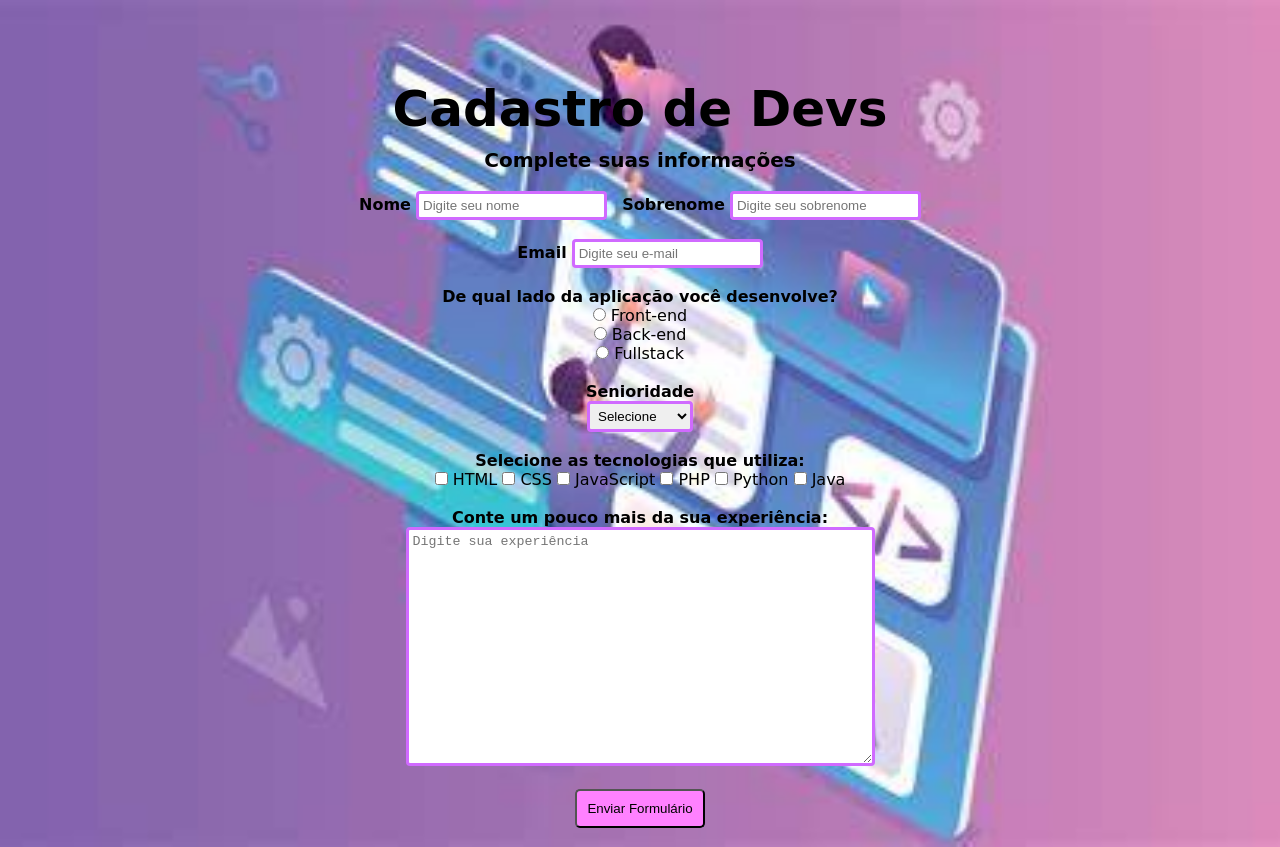
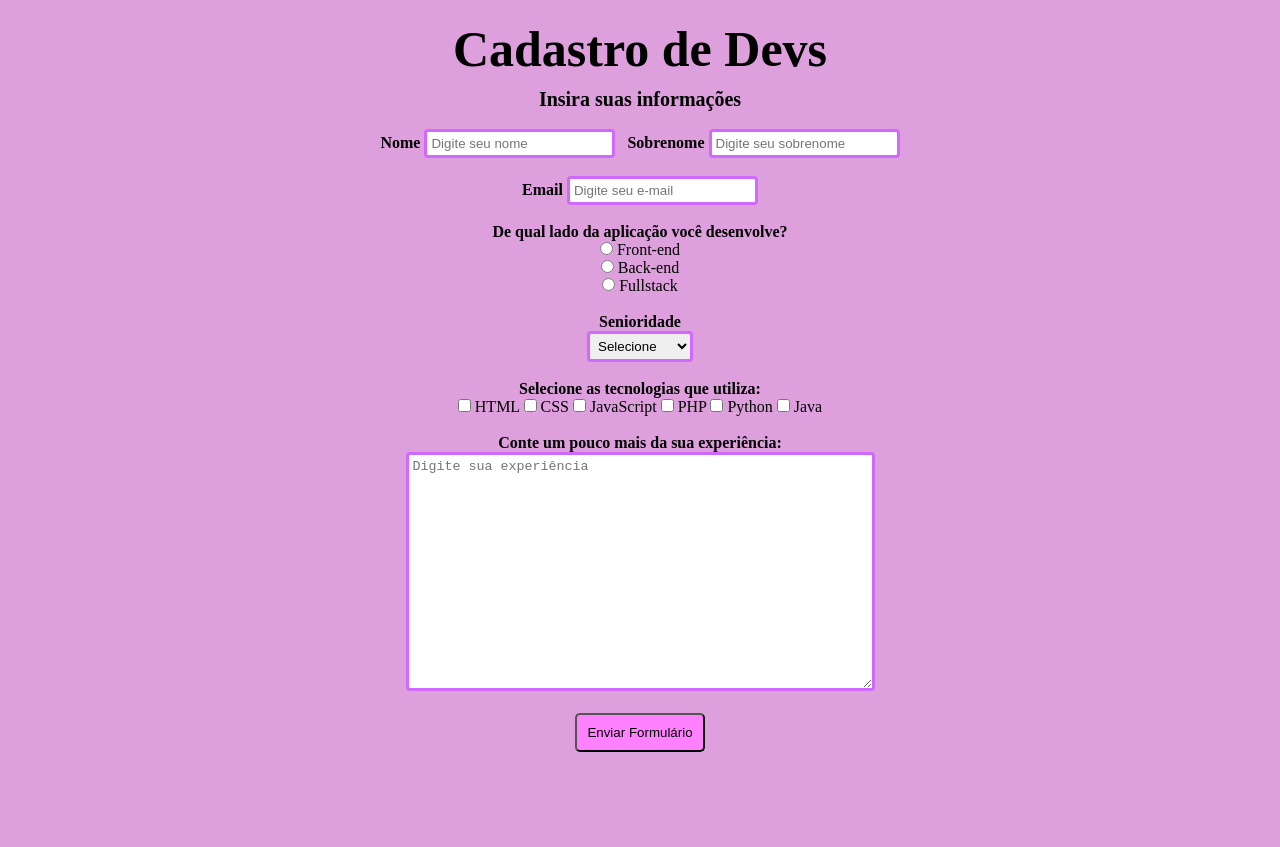
Before and after one commit to Herika30/Projeto-HTML-CSS, a plain HTML site: page index.html in a window 1280 px wide. After the commit the page ends 800 px from the top, so only its background shows below. Drawn offline with Linux system fonts and the light colour scheme.

Commit message:
Alterado a cor do background

```diff
--- a/CSS/estilo.css
+++ b/CSS/estilo.css
@@ -12,18 +12,19 @@
 
 /* Elemento de tag <body> */
 body {
-    background-image: url("../IMG/OIP.jpg");
+    background: plum;
     background-repeat: no-repeat;
     background-size: cover;
     background-position: center;
     text-align: center;
-    font-family: 'Dancing Script', cursive;
+    font-family: font-family: 'Bungee Shade', cursive;
+
 }
 
 /* Elementos com o ID "titulo" */
 #titulo {
     font-size: 50px;
-    padding-top: 80px;
+    padding-top: 20px;
 }
 
 /* Elementos com o ID "subtitulo" */
@@ -50,7 +51,7 @@ body {
 #botao:hover {
     background: #d06aff;
     padding: 12px;
-    border: 2px solid blue;
+    border: 2px solid #d06aff;
 }
 
 /* Elementos com ID "botao" e de tag <select> */
--- a/index.html
+++ b/index.html
@@ -17,7 +17,7 @@
 <body>
     <!-- Cabeçalho com título e subtítulo -->
     <h1 id="titulo">Cadastro de Devs</h1>
-    <h2 id="subtitulo">Complete suas informações</h2> <br>
+    <h2 id="subtitulo">Insira suas informações</h2> <br>
 
     <!-- Início do formulário -->
     <form>
```
